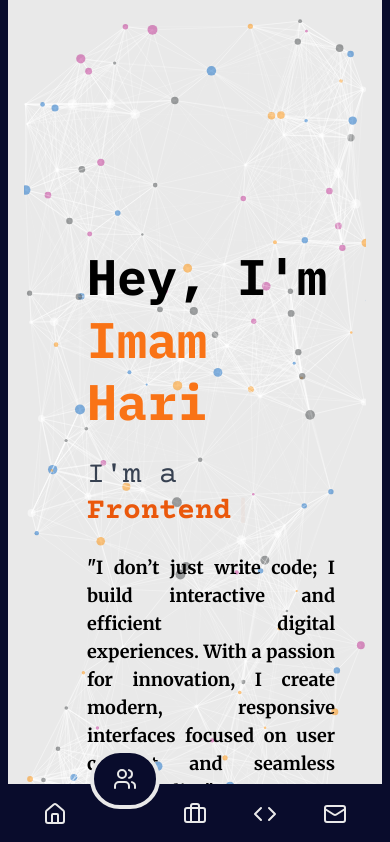
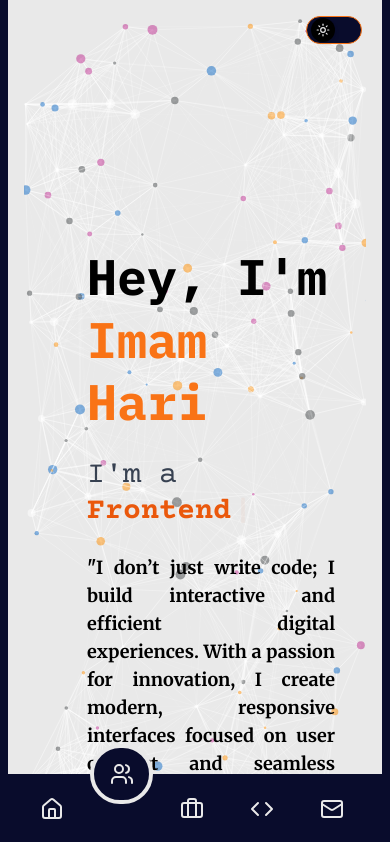
Before and after one commit to Imamhari/portfolio, a Next.js app: page / in a window 390 px wide. Shown: the top 842 px of the page. Built offline with nearby package versions, Linux system fonts and the light colour scheme.

Commit message:
navbar ok

```diff
--- a/src/app/components/ui/Navbar.tsx
+++ b/src/app/components/ui/Navbar.tsx
@@ -96,13 +96,13 @@ function Navbar() {
       </nav>
 
       {/* navbar bawah */}
-      <nav className="fixed bottom-0 w-full bg-[#090c2c] dark:bg-[#e9e9e9] z-50 md:hidden flex justify-center items-center px-[5vh]">
+      <nav className="fixed bottom-0 w-full h-[70px] bg-[#090c2c] dark:bg-[#e9e9e9] z-50 md:hidden flex justify-center items-center px-[5vh]">
         <ul className="flex justify-between w-[700px]">
         {navItems.map((item) => (
-                <li key={item.name} className="relative w-[70px] h-[60px] z-10">
+                <li key={item.name} className="relative w-[70px] h-[60px] z-10 ">
                   <Link
                     href={item.path}
-                    className={`relative items-center w-[100%] h-[100%] text-center flex justify-center  ${
+                    className={`relative items-center w-[90%] h-[100%] text-center flex justify-center  ${
                       activeSection === item.path
                         ? "text-[#e9e9e9] dark:text-[#090c2c] bg-[#090c2c] dark:bg-[#e9e9e9] rounded-full border-4 border-[#e9e9e9] dark:border-[#090c2c] translate-y-[-35px]"
                         : "text-[#e9e9e9] dark:text-[#090c2c] hover:text-orange-600 dark:hover:text-orange-600"
@@ -111,6 +111,7 @@ function Navbar() {
                     <div className="relative block leading-[75px] text-center duration-[0.5s] text-[1.5em] ">{item.icon}</div>
                   </Link>
                 </li>
+
               ))}
 
         </ul>
--- a/src/app/pages/home/page.tsx
+++ b/src/app/pages/home/page.tsx
@@ -8,7 +8,7 @@ import DarkModeToggleMobile from "@/app/components/ui/DarkModeToggleMobile";
 function Home() {
   return (
     <section id="home" className="relative w-full h-screen overflow-hidden">
-       <div className="fixed flex justify-end md:hidden w-[560px] z-50">
+       <div className="fixed flex justify-end w-[40vh] items-end md:hidden  z-50">
               <DarkModeToggleMobile  />
               </div>
     {/* Particles Background */}
```
